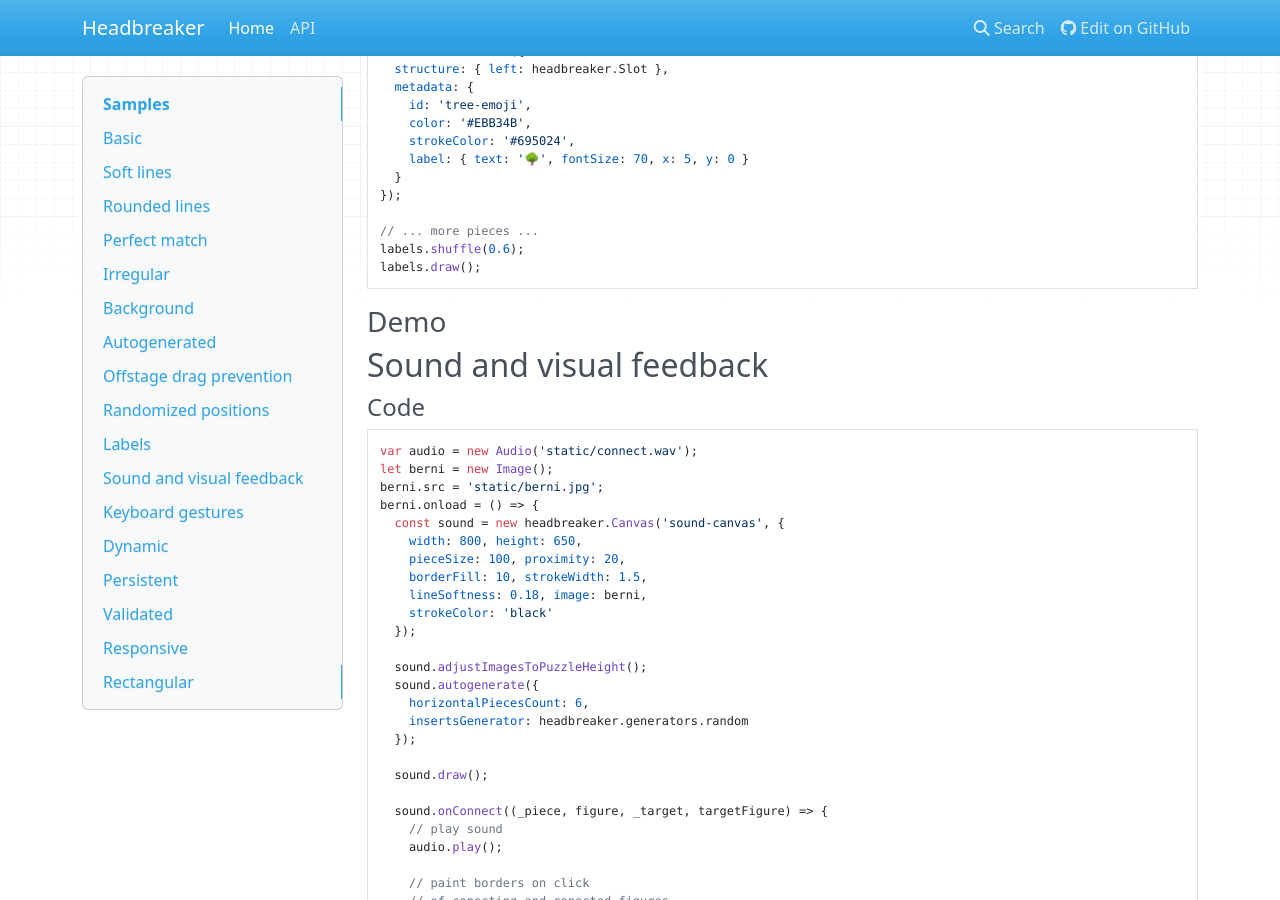
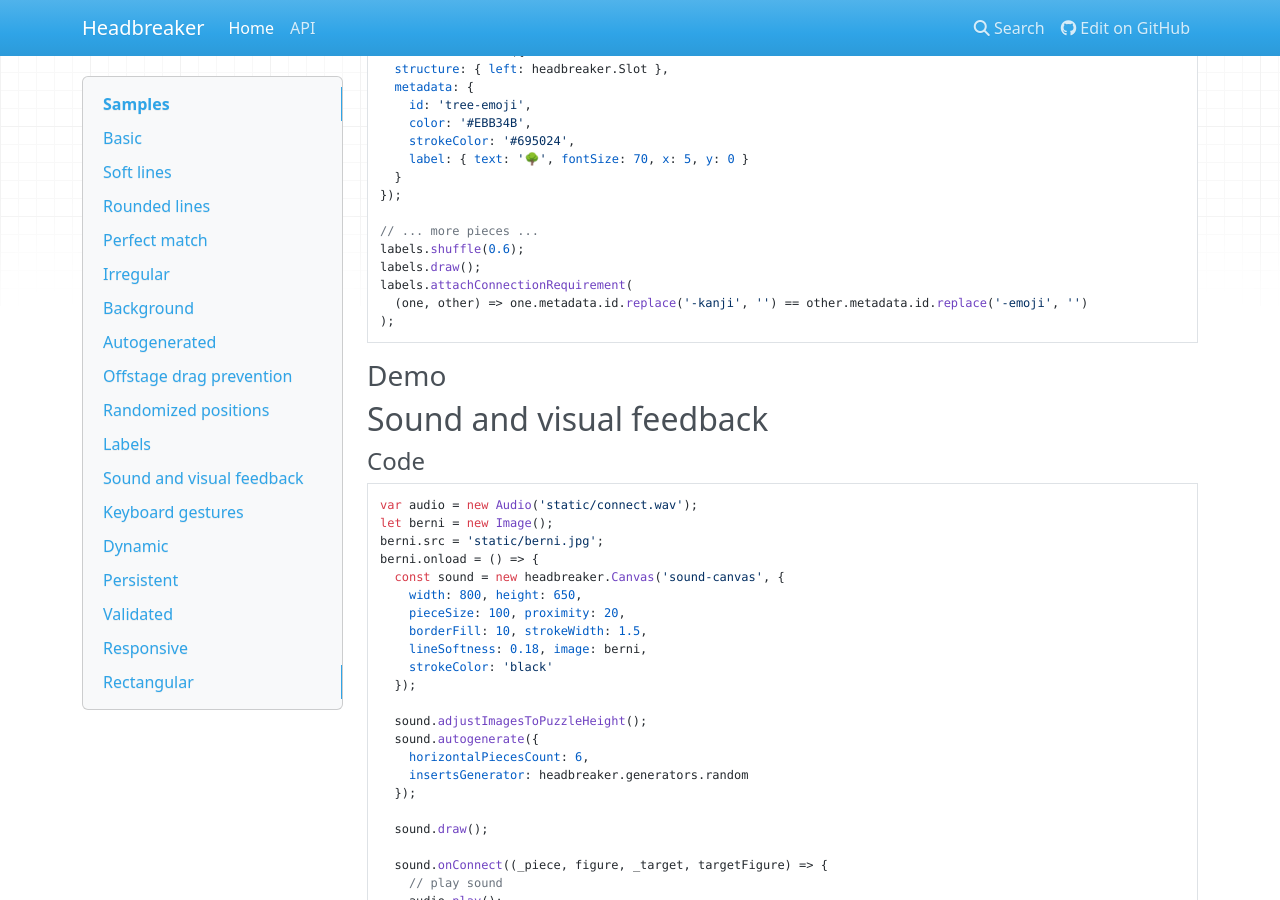
Before and after one commit to flbulgarelli/headbreaker, an MkDocs documentation site: the page built from docs/index.md, in a window 1280 px wide and 900 px high, scrolled down 5059 px. Built offline with MkDocs 1.6.1, drawn with Linux system fonts in a browser that asks for light colours; nearby versions of some CDN libraries.

Commit message:
Add connectionRequirement to the demo

````diff
--- a/docs/index.md
+++ b/docs/index.md
@@ -353,6 +353,9 @@ labels.sketchPiece({
 // ... more pieces ...
 labels.shuffle(0.6);
 labels.draw();
+labels.attachConnectionRequirement(
+  (one, other) => one.metadata.id.replace('-kanji', '') == other.metadata.id.replace('-emoji', '')
+);
 ```
 
 ### Demo
--- a/docs/js/demo.js
+++ b/docs/js/demo.js
@@ -499,7 +499,7 @@ labels.sketchPiece({
 
 labels.shuffle(0.6);
 labels.draw();
-labels.puzzle.attachConnectionRequirement(
+labels.attachConnectionRequirement(
   (one, other) => one.metadata.id.replace('-kanji', '') == other.metadata.id.replace('-emoji', '')
 )
 
````
